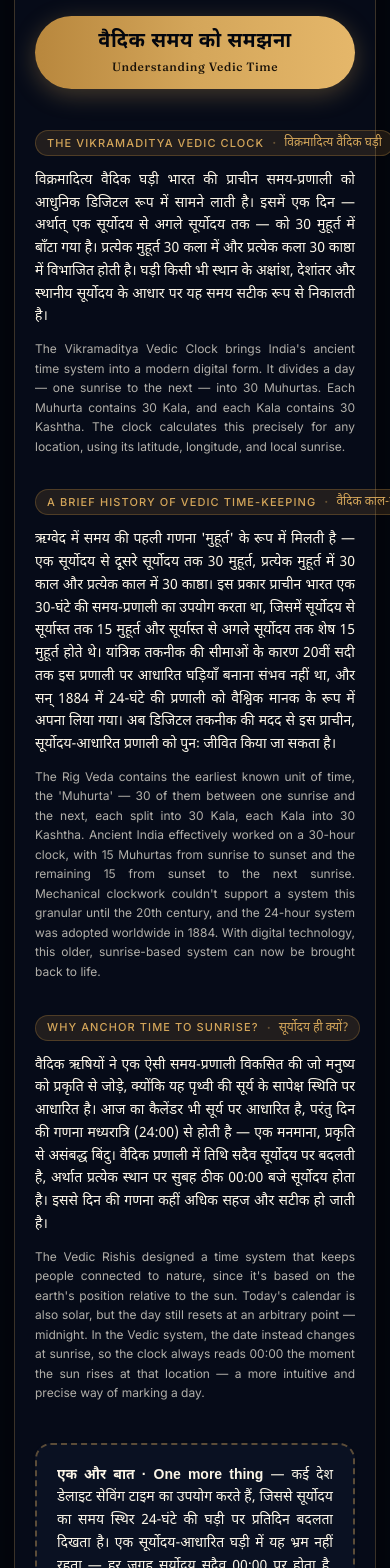
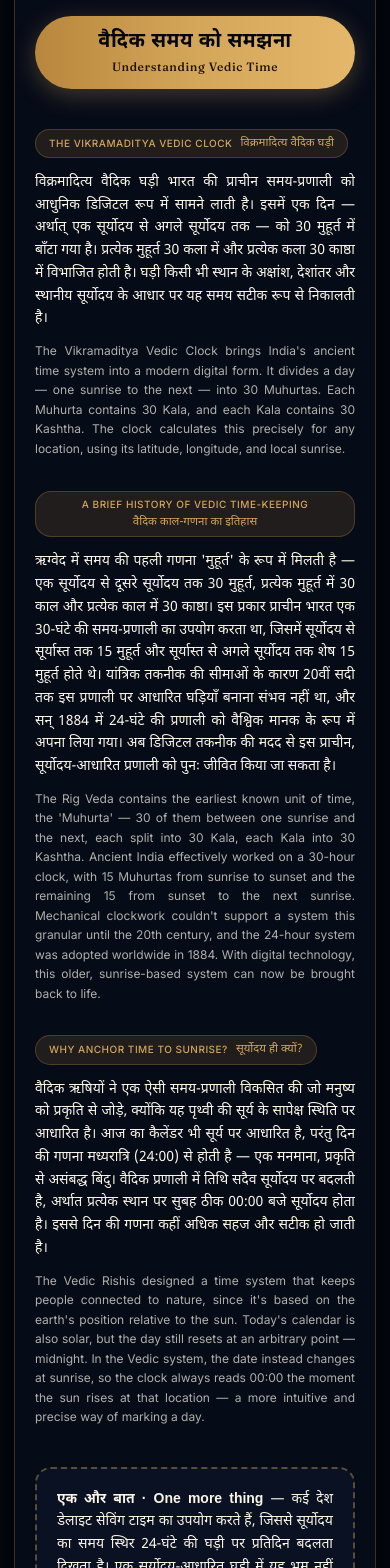
Before and after one commit to varunC28/vedic_clock_website, a Next.js app: page /guide in a window 390 px wide. Shown: the part 1380-2948 px from the top of the page. Built offline with nearby package versions, Linux system fonts and the light colour scheme.

Commit message:
fix(guide): make bilingual badge pills responsive on mobile without overflowing

```diff
--- a/src/app/guide/page.tsx
+++ b/src/app/guide/page.tsx
@@ -452,8 +452,8 @@ export default function GuidePage() {
           </div>
 
           {/* ── Section 1: The Vikramaditya Vedic Clock ── */}
-          <div className="flex flex-col items-start mb-8 sm:mb-10">
-            <div className="mb-3.5">
+          <div className="flex flex-col items-start mb-8 sm:mb-10 max-w-full">
+            <div className="mb-3.5 max-w-full">
               <BilingualPill
                 hi="विक्रमादित्य वैदिक घड़ी"
                 en="The Vikramaditya Vedic Clock"
@@ -472,8 +472,8 @@ export default function GuidePage() {
           </div>
 
           {/* ── Section 2: A Brief History of Vedic Time-Keeping ── */}
-          <div className="flex flex-col items-start mb-8 sm:mb-10">
-            <div className="mb-3.5">
+          <div className="flex flex-col items-start mb-8 sm:mb-10 max-w-full">
+            <div className="mb-3.5 max-w-full">
               <BilingualPill
                 hi="वैदिक काल-गणना का इतिहास"
                 en="A Brief History of Vedic Time-Keeping"
@@ -492,8 +492,8 @@ export default function GuidePage() {
           </div>
 
           {/* ── Section 3: Why Anchor Time to Sunrise? ── */}
-          <div className="flex flex-col items-start mb-8 sm:mb-10">
-            <div className="mb-3.5">
+          <div className="flex flex-col items-start mb-8 sm:mb-10 max-w-full">
+            <div className="mb-3.5 max-w-full">
               <BilingualPill
                 hi="सूर्योदय ही क्यों?"
                 en="Why Anchor Time to Sunrise?"
@@ -745,7 +745,7 @@ export default function GuidePage() {
               LIMB 1: TITHI (तिथि — चंद्र दिवस)
              ──────────────────────────────────────────────────────── */}
           <section className="mb-12 sm:mb-14">
-            <div className="mb-3.5">
+            <div className="mb-3.5 max-w-full">
               <BilingualPill
                 hi="1. तिथि — चंद्र दिवस"
                 en="1. Tithi — The Lunar Day"
@@ -796,7 +796,7 @@ export default function GuidePage() {
               LIMB 2: VARA (वार — सप्ताह का दिन)
              ──────────────────────────────────────────────────────── */}
           <section className="mb-12 sm:mb-14">
-            <div className="mb-3.5">
+            <div className="mb-3.5 max-w-full">
               <BilingualPill
                 hi="2. वार — सप्ताह का दिन"
                 en="2. Vara — The Day of the Week"
@@ -837,7 +837,7 @@ export default function GuidePage() {
               LIMB 3: NAKSHATRA (नक्षत्र — 27 नक्षत्र)
              ──────────────────────────────────────────────────────── */}
           <section className="mb-12 sm:mb-14">
-            <div className="mb-3.5">
+            <div className="mb-3.5 max-w-full">
               <BilingualPill
                 hi="3. नक्षत्र — 27 नक्षत्र"
                 en="3. Nakshatra — The 27 Lunar Mansions"
@@ -887,7 +887,7 @@ export default function GuidePage() {
               LIMB 4: YOGA (योग — 27 योग)
              ──────────────────────────────────────────────────────── */}
           <section className="mb-12 sm:mb-14">
-            <div className="mb-3.5">
+            <div className="mb-3.5 max-w-full">
               <BilingualPill
                 hi="4. योग — 27 योग"
                 en="4. Yoga — The 27 Yogas"
@@ -937,7 +937,7 @@ export default function GuidePage() {
               LIMB 5: KARANA (करण — 11 करण)
              ──────────────────────────────────────────────────────── */}
           <section className="mb-4">
-            <div className="mb-3.5">
+            <div className="mb-3.5 max-w-full">
               <BilingualPill
                 hi="5. करण — 11 करण"
                 en="5. Karana — The 11 Karanas"
@@ -1194,7 +1194,7 @@ export default function GuidePage() {
           <div className="grid grid-cols-1 md:grid-cols-2 gap-4 sm:gap-6 mb-8 sm:mb-10">
             {/* Surya Rashi Card */}
             <div className={cn("flex flex-col items-start rounded-2xl p-5 sm:p-6 shadow-sm border", t.box)}>
-              <div className="mb-3">
+              <div className="mb-3 max-w-full">
                 <BilingualPill
                   hi="सूर्य राशि"
                   en="Surya Rashi"
@@ -1212,7 +1212,7 @@ export default function GuidePage() {
 
             {/* Chandra Rashi Card */}
             <div className={cn("flex flex-col items-start rounded-2xl p-5 sm:p-6 shadow-sm border", t.box)}>
-              <div className="mb-3">
+              <div className="mb-3 max-w-full">
                 <BilingualPill
                   hi="चंद्र राशि"
                   en="Chandra Rashi"
@@ -1230,7 +1230,7 @@ export default function GuidePage() {
           </div>
 
           {/* ── Subheading Pill: 12 Signs ── */}
-          <div className="flex items-center gap-2 mb-4">
+          <div className="flex items-center gap-2 mb-4 max-w-full">
             <BilingualPill
               hi="12 राशियाँ"
               en="The 12 Signs"
@@ -1318,7 +1318,7 @@ export default function GuidePage() {
           </div>
 
           {/* ── Subheading Pill: How to Read the Panchang at a Glance ── */}
-          <div className="flex items-center gap-2 mb-4">
+          <div className="flex items-center gap-2 mb-4 max-w-full">
             <BilingualPill
               hi="घड़ी का प्रयोग कैसे करें"
               en="How to Read the Panchang at a Glance"
--- a/src/components/atoms/BilingualPill.tsx
+++ b/src/components/atoms/BilingualPill.tsx
@@ -25,16 +25,16 @@ export function BilingualPill({
   // Define size-specific styles (md scales up on sm: breakpoint)
   const sizeClasses = {
     sm: "px-3 py-1",
-    md: "px-3 py-1 sm:px-4 sm:py-1.5",
+    md: "px-3.5 py-1.5 sm:px-4 sm:py-1.5",
   };
 
-  const enSizeClasses = size === "md" ? "text-[11px] sm:text-xs" : "text-[11px]";
-  const hiSizeClasses = size === "md" ? "text-[12px] sm:text-sm" : "text-[12px]";
+  const enSizeClasses = size === "md" ? "text-[10px] sm:text-xs" : "text-[10px] sm:text-[11px]";
+  const hiSizeClasses = size === "md" ? "text-[11.5px] sm:text-sm" : "text-[11.5px] sm:text-[12px]";
 
   return (
     <div
       className={cn(
-        "inline-flex items-center justify-center gap-2 whitespace-nowrap rounded-full ring-1 ring-inset",
+        "inline-flex flex-wrap items-center justify-center gap-x-2 gap-y-0.5 max-w-full rounded-2xl sm:rounded-full ring-1 ring-inset leading-normal text-center",
         variantClasses[variant],
         sizeClasses[size],
         className
@@ -42,14 +42,14 @@ export function BilingualPill({
     >
       <span
         className={cn(
-          "font-sans font-medium uppercase tracking-widest",
+          "font-sans font-medium uppercase tracking-wider sm:tracking-widest text-center",
           enSizeClasses
         )}
       >
         {en}
       </span>
-      <span className="opacity-40 font-bold text-xs">·</span>
-      <span className={cn("font-hindi font-normal", hiSizeClasses)}>
+      <span className="opacity-40 font-bold text-xs shrink-0 hidden sm:inline select-none">·</span>
+      <span className={cn("font-hindi font-normal text-center", hiSizeClasses)}>
         {hi}
       </span>
     </div>
```
